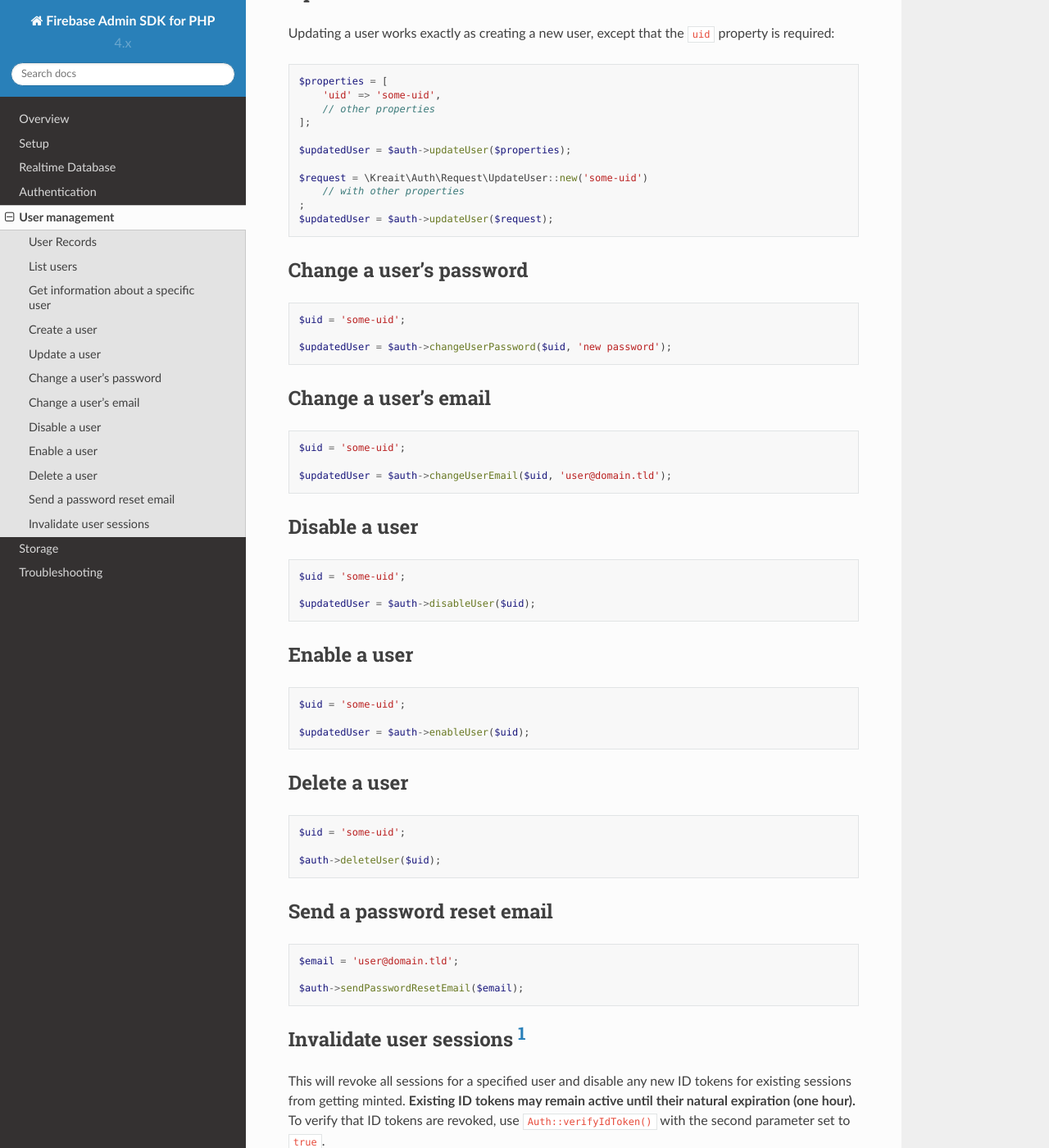
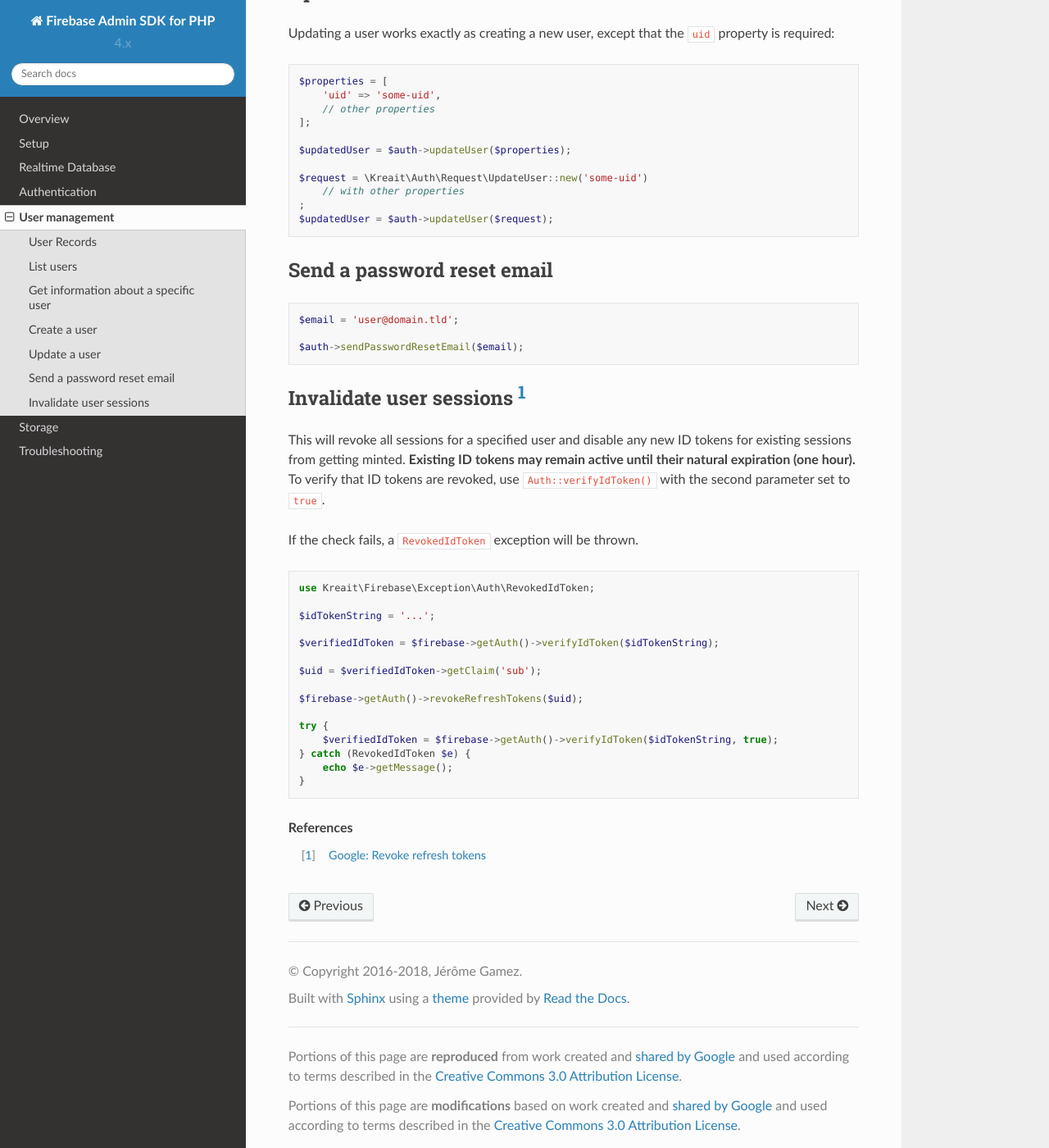
Before and after one commit to kreait/firebase-php, a Sphinx documentation site: the page built from docs/user-management.rst, in a window 1280 px wide and 1400 px high, scrolled down 3082 px. Shown: the whole window at 82% size. Built offline with Sphinx 7.4.7 and the Read the Docs theme 2.0.0, drawn with Linux system fonts in a browser that asks for light colours.

Commit message:
Remove sections for deprecated methods

```diff
--- a/docs/user-management.rst
+++ b/docs/user-management.rst
@@ -176,58 +176,6 @@ Updating a user works exactly as creating a new user, except that the ``uid`` pr
     ;
     $updatedUser = $auth->updateUser($request);
 
-************************
-Change a user's password
-************************
-
-.. code-block:: php
-
-    $uid = 'some-uid';
-
-    $updatedUser = $auth->changeUserPassword($uid, 'new password');
-
-*********************
-Change a user's email
-*********************
-
-.. code-block:: php
-
-    $uid = 'some-uid';
-
-    $updatedUser = $auth->changeUserEmail($uid, 'user@domain.tld');
-
-**************
-Disable a user
-**************
-
-.. code-block:: php
-
-    $uid = 'some-uid';
-
-    $updatedUser = $auth->disableUser($uid);
-
-
-*************
-Enable a user
-*************
-
-.. code-block:: php
-
-    $uid = 'some-uid';
-
-    $updatedUser = $auth->enableUser($uid);
-
-
-*************
-Delete a user
-*************
-
-.. code-block:: php
-
-    $uid = 'some-uid';
-
-    $auth->deleteUser($uid);
-
 ***************************
 Send a password reset email
 ***************************
```
